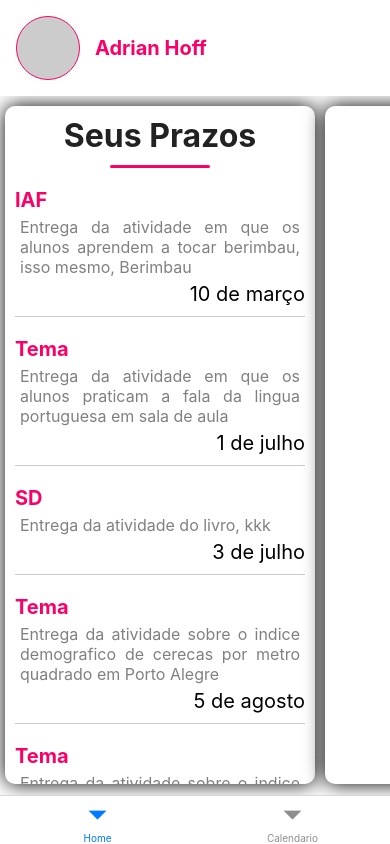
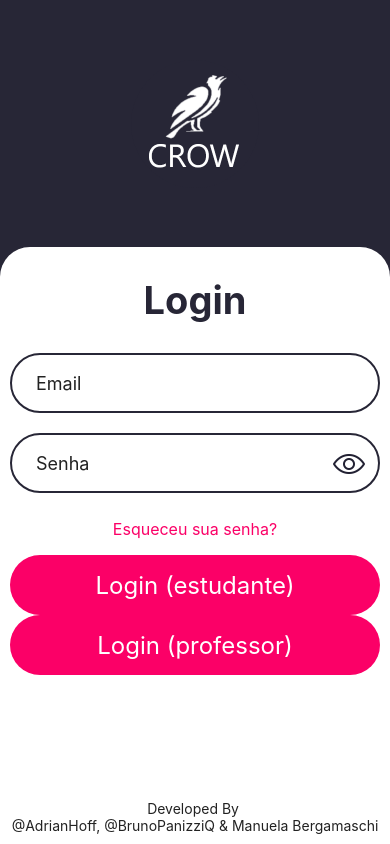
Before and after one commit to BrunoPanizzi/mango, a React Native app: screen / in a window 390 px wide. Built offline with nearby package versions, Linux system fonts and the light colour scheme.

Commit message:
melhorei as rotas, o resto não sei nem por onde começar

```diff
--- a/App.js
+++ b/App.js
@@ -7,7 +7,7 @@ import Routes from './src/Routes';
 export default function App() {
   return (
     <AuthProvider>
-      <StatusBar backgroundColor={'#272636'} barStyle={'dark-content'} />
+      <StatusBar backgroundColor={'#272636'} barStyle={'light-content'} />
       <Routes />
     </AuthProvider>
   )
--- a/src/Routes.js
+++ b/src/Routes.js
@@ -1,45 +1,41 @@
 import { useContext } from 'react'
 import { NavigationContainer } from '@react-navigation/native'
 import { createBottomTabNavigator } from '@react-navigation/bottom-tabs'
-
-import { Button, View } from 'react-native'
+import { createNativeStackNavigator } from '@react-navigation/native-stack'
 
 import { AuthContext } from './contexts/AuthProvider'
 
 import Home from './screens/Home'
 import Calendario from './screens/Calendario'
 import HomeAdmin from './screens/HomeAdmin'
-
 import Login from './screens/Login'
 import Header from './components/Header'
 
 
-const Tab = createBottomTabNavigator();
+const StudentTabs = createBottomTabNavigator();
 
-function LoggedRoutes() {
+function Class() {
+  return (
+    <StudentTabs.Navigator screenOptions={{header: Header}}>
+      <StudentTabs.Screen
+        name='Home'
+        component={Home}
+        options={{header: Header}}
+      />
+      <StudentTabs.Screen name='Calendario' component={Calendario}/>
+    </StudentTabs.Navigator>
+  )
+}
 
-    return (
-      <>
+const TeacherStack = createNativeStackNavigator()
 
-        <Tab.Navigator
-          tabBarPosition='bottom'
-        >
-          <Tab.Screen
-            name='Home'
-            component={HomeAdmin}
-            options={{
-              header: () => (
-                <Header/>
-              ),
-
-            }}
-            />
-          <Tab.Screen name='Calendario' component={Calendario}/>
-        </Tab.Navigator>
-      </>
-    )
-
-
+function TeacherRoutes() {
+  return (
+    <TeacherStack.Navigator >
+      <TeacherStack.Screen name='Home' component={HomeAdmin} options={{header: Header}}/>
+      <TeacherStack.Screen name='Class' component={Class} options={{headerShown: false}} />
+    </TeacherStack.Navigator>
+  )
 }
 
 export default function Routes() {
@@ -47,9 +43,12 @@ export default function Routes() {
 
   return (
     <NavigationContainer>
-      {auth
-      ? <LoggedRoutes />
-      : <Login />}
+      {auth === 'teacher'
+        ? <TeacherRoutes />
+        : auth === 'student'
+        ? <Class />
+        : <Login />
+      }
     </NavigationContainer>
   )
 }
--- a/src/components/Header.js
+++ b/src/components/Header.js
@@ -1,42 +1,40 @@
-import React from 'react'
-import { StyleSheet, Text, View, Image } from 'react-native'
+import { useContext } from 'react'
+import { StyleSheet, Text, View, Image, TouchableOpacity } from 'react-native'
 
 import defaultStyles from '../assets/defaultStyles'
 
+import { AuthContext } from '../contexts/AuthProvider'
+
 export default function Header() {
+  const { handleAuthentication } = useContext(AuthContext)
+
   return (
     <View style={styles.container}>
-      <View style={styles.profileHeader}>
+      <View style={{flexDirection: 'row', alignItems: 'center'}}>
         <Image style={styles.profileHeaderImage} />
-        <Text style={styles.profileHeaderText}>Adrian Hoff</Text>
+        <Text style={styles.profileHeaderText}>Nome do usuário</Text>
       </View>
-      <View style={styles.logOut}>
-
-      </View>
+      <TouchableOpacity style={styles.logOut} onPress={() => handleAuthentication('undefined')} >
+        <Text>log out</Text>
+      </TouchableOpacity>
     </View>
   )
 }
 
 const styles = StyleSheet.create({
   container: {
-    position:'relative',
-    height:96,
-    width: '100%',
-    justifyContent:'center',
-    paddingHorizontal:16,
-    backgroundColor:'white',
-    zIndex:1,
-    // borderBottomWidth:1,
+    flexDirection: 'row',
+    justifyContent:'space-between',
+    alignItems: 'center',
+    padding: 16,
+    backgroundColor: 'white',
+    borderBottomWidth:1,
     borderColor:'#ccc'
   },
-  profileHeader: {
-    flexDirection: 'row',
-    alignItems: 'center'
-  },
   profileHeaderImage: {
-    width: 64,
-    height: 64,
-    borderRadius: 32,
+    width: 56,
+    height: 56,
+    borderRadius: 99,
     backgroundColor: '#ccc',
     borderWidth:1,
     borderColor: defaultStyles.mainColor,
@@ -48,7 +46,7 @@ const styles = StyleSheet.create({
     paddingLeft:15
   },
   logOut: {
-
+    backgroundColor: '#555'
   },
 
 })
--- a/src/components/home/PlantaCard/PlantaCard.js
+++ b/src/components/home/PlantaCard/PlantaCard.js
@@ -10,7 +10,7 @@ import CardHeader from '../CardHeader';
 export default function PlantaCard(){
   return(
     <View style={styles.card}>
-      <CardHeader tittle={'Arrombada'}/>
+      <CardHeader tittle={'planta'}/>
     </View>
   )
 }
--- a/src/components/login/LoginForm.js
+++ b/src/components/login/LoginForm.js
@@ -44,8 +44,11 @@ export default function LoginForm() {
         <Text style={styles.forgotPassword}>
           Esqueceu sua senha?
         </Text>
-        <Button onPress={handleAuthentication}>
-          Login
+        <Button onPress={() => handleAuthentication('student')}>
+          Login (estudante)
+        </Button>
+        <Button onPress={() => handleAuthentication('teacher')}>
+          Login (professor)
         </Button>
       </View>
       <View>
--- a/src/contexts/AuthProvider.js
+++ b/src/contexts/AuthProvider.js
@@ -4,10 +4,10 @@ import { createContext, useState } from 'react'
 export const AuthContext = createContext()
 
 export default function AuthProvider({ children }) {
-	const [auth, setAuth] = useState(true)
+	const [auth, setAuth] = useState('undefined')
 
-	function handleAuthentication() {
-		setAuth(prevAuth => !prevAuth)
+	function handleAuthentication(newAuth) {
+		setAuth(newAuth)
 	}
 
 	return (
--- a/src/screens/HomeAdmin.js
+++ b/src/screens/HomeAdmin.js
@@ -1,4 +1,4 @@
-import { ScrollView, StyleSheet} from 'react-native';
+import { ScrollView, StyleSheet, Text, View, TouchableOpacity} from 'react-native';
 
 // Components
 import AdminPrazosCard from '../components/home/AdminPrazosCard/AdminPrazosCard';
@@ -6,26 +6,31 @@ import RankingCard from '../components/home/RankingCard/RankingCard';
 import PlantaCard from '../components/home/PlantaCard/PlantaCard';
 
 
-export default function HomeAdmin(){
+export default function HomeAdmin({ navigation }){
   return (
-    <ScrollView style={styles.container} horizontal={true}>
-      <AdminPrazosCard />
-      <PlantaCard />
-      <RankingCard />
+    <View style={styles.container}>
+    {/* isso aqui devia ser gerado com base nas turmas que o professor tem,
+    mas por enquanto é o que tem */}
 
-    </ScrollView>
+      <TouchableOpacity style={styles.button} onPress={() => navigation.navigate('Class', 'xyz')}>
+        <Text>Ir para turma xyz</Text>
+      </TouchableOpacity>
+    </View>
   )
 }
 
 const styles = StyleSheet.create({
   container: {
     position: 'relative',
-    width: '100%',
-    height: '100%',
+    flex: 1,
     backgroundColor: "white",
-    // backgroundColor:defaultStyles.secondaryColor,
-
-
-    zIndex: 999
+    padding: 32,
+    alignItems: 'center'
+  },
+  button: {
+    aspectRatio: 1,
+    width: 150,
+    borderRadius: 16,
+    borderWidth: 1
   }
 })
```
